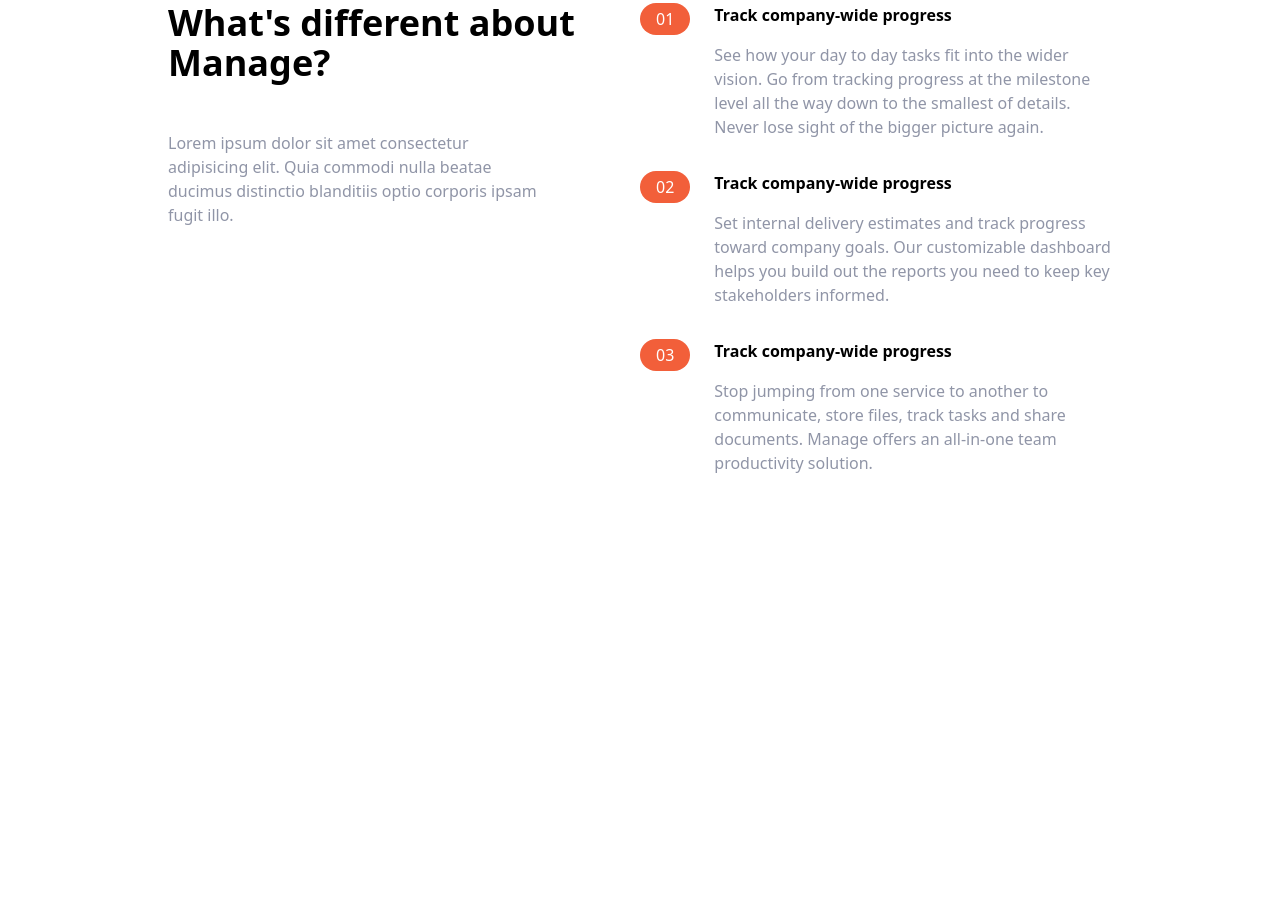
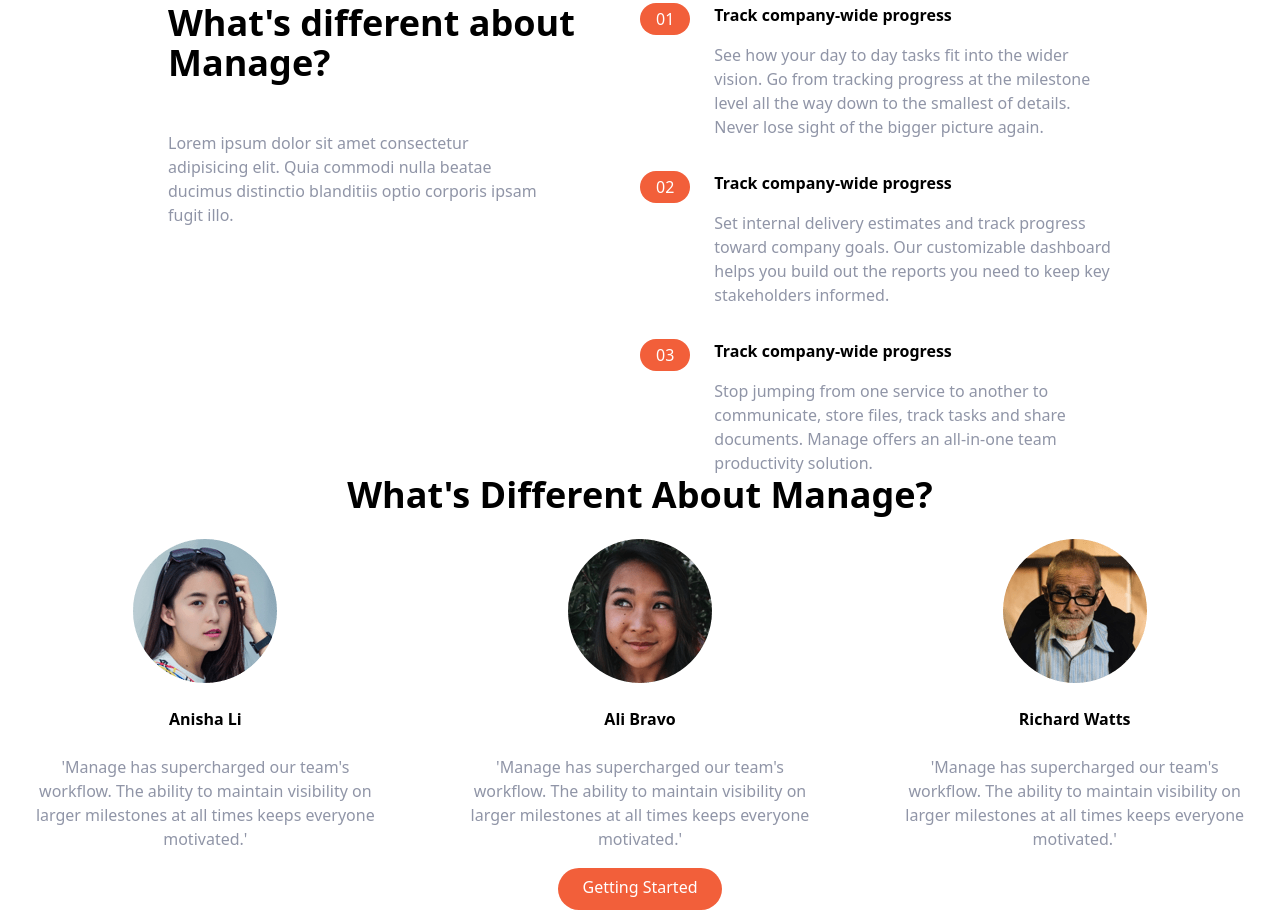
Before and after one commit to gitdela/tailwind-landing-page, a website: page dist/index.html in a window 1280 px wide. Shown: the part 653-1563 px from the top of the page. Before the commit the page ends 1128 px from the top, so only its background shows below. Drawn offline with Linux system fonts and the light colour scheme.

Commit message:
Add a testimonial section

```diff
--- a/dist/index.html
+++ b/dist/index.html
@@ -254,5 +254,62 @@
         </div>
       </div>
     </section>
+
+    <!-- testimonials -->
+    <section id="testimonials">
+      <div class="max-w-6xl px-5 mx-auto mt-32 text-center">
+        <!-- heading -->
+        <h2 class="text-4xl font-bold text-center">
+          What's Different About Manage?
+        </h2>
+        <!-- testimonials container -->
+        <div class="flex flex-col mt-24 md:flex-row md:space-x-6">
+          <!-- testimonial 1 -->
+          <div
+            class="flex flex-col items-center p-6 space-y-6 rounded-lg bg-veryLightGray md:w-1/3"
+          >
+            <img src="/src/img/avatar-anisha.png" class="w-16 -mt-14" alt="" />
+            <h5 class="text-lg font-bold">Anisha Li</h5>
+            <p class="text-sm text-darkGrayishBlue">
+              'Manage has supercharged our team's workflow. The ability to
+              maintain visibility on larger milestones at all times keeps
+              everyone motivated.'
+            </p>
+          </div>
+          <!-- testimonial 2 -->
+          <div
+            class="hidden flex-col items-center p-6 space-y-6 rounded-lg bg-veryLightGray md:flex md:w-1/3"
+          >
+            <img src="/src/img/avatar-ali.png" class="w-16 -mt-14" alt="" />
+            <h5 class="text-lg font-bold">Ali Bravo</h5>
+            <p class="text-sm text-darkGrayishBlue">
+              'Manage has supercharged our team's workflow. The ability to
+              maintain visibility on larger milestones at all times keeps
+              everyone motivated.'
+            </p>
+          </div>
+          <!-- testimonial 3 -->
+          <div
+            class="hidden flex-col items-center p-6 space-y-6 rounded-lg bg-veryLightGray md:flex md:w-1/3"
+          >
+            <img src="/src/img/avatar-richard.png" class="w-16 -mt-14" alt="" />
+            <h5 class="text-lg font-bold">Richard Watts</h5>
+            <p class="text-sm text-darkGrayishBlue">
+              'Manage has supercharged our team's workflow. The ability to
+              maintain visibility on larger milestones at all times keeps
+              everyone motivated.'
+            </p>
+          </div>
+        </div>
+
+        <div class="my-16">
+          <a
+            href=""
+            class="p-3 px-6 pt-2 text-white transition duration-200 ease-in-out bg-brightRed rounded-full baseline hover:bg-brightRedLight"
+            >Getting Started</a
+          >
+        </div>
+      </div>
+    </section>
   </body>
 </html>
```
